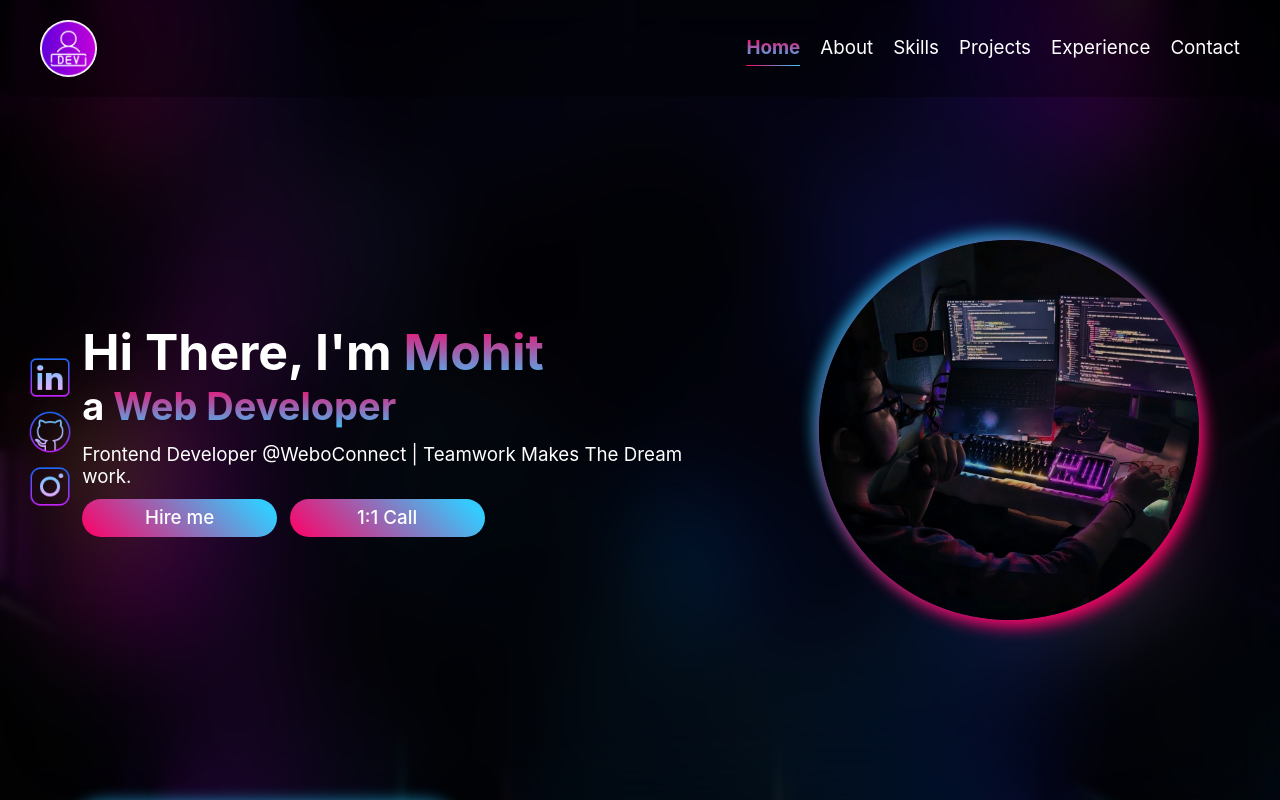
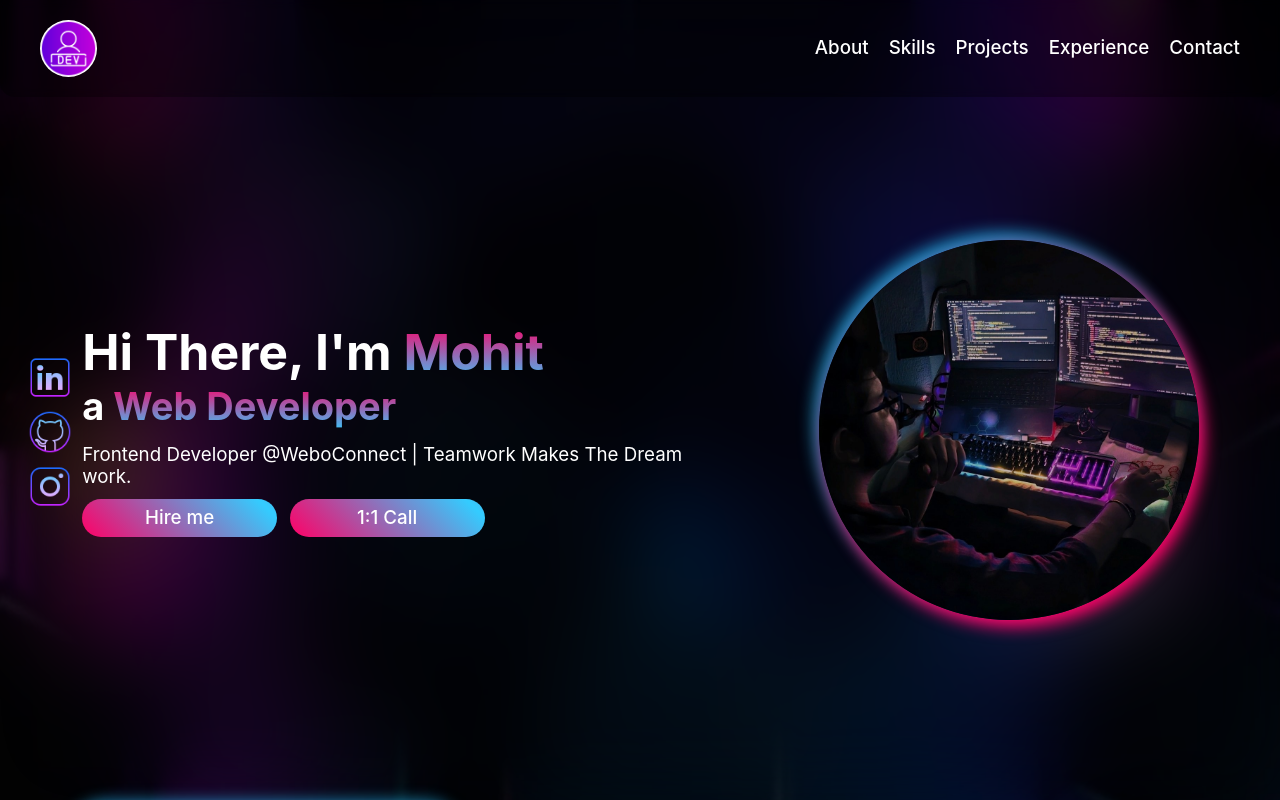
Before and after one commit to mohitanand744/React-Personal-Portfolio, a React (Vite) app: page / in a window 1280 px wide. Shown: the top 800 px of the page. Built offline with nearby package versions, Linux system fonts and the light colour scheme.

Commit message:
solved some minor problems

```diff
--- a/src/components/About/AboutMe.jsx
+++ b/src/components/About/AboutMe.jsx
@@ -16,7 +16,7 @@ const AboutMe = () => {
       <div className="col-span-5 p-2">
         <div data-aos="zoom-in" className="flex lg:justify-center items-center">
           <img
-            className="profileImageContainer text-center w-[25rem] md:w-[30rem] md:h-[40rem] lg:w-[40rem] lg:h-[50rem] rounded-[4rem] object-cover"
+            className="profileImageContainer text-center w-[20rem] md:w-[30rem] md:h-[40rem] lg:w-[40rem] lg:h-[50rem] rounded-[4rem] object-cover"
             src="/p2.jpg"
             alt=""
           />
--- a/src/components/common/Nav/Nav.jsx
+++ b/src/components/common/Nav/Nav.jsx
@@ -10,7 +10,7 @@ const Nav = () => {
 
   const scrollToSection = (id) => {
     const section = document.getElementById(id);
-    const yOffset = -230; // Height of the navbar
+    const yOffset = -150; // Height of the navbar
     const y =
       section.getBoundingClientRect().top + window.pageYOffset + yOffset;
 
@@ -24,23 +24,13 @@ const Nav = () => {
       </div>
 
       <nav
-        className="hidden sm:flex gap-8 text-xl md:text-3xl"
+        className="hidden sm:flex gap-8 text-xl md:text-3xl font-medium"
         data-aos="fade-left"
       >
         <p
           onClick={() => {
-            setActive("Home");
-            scrollToSection("Home");
-          }}
-          className={`cursor-pointer navlinks ${
-            active === "Home" ? "active" : ""
-          }`}
-        >
-          Home
-        </p>
-        <p
-          onClick={() => {
             setActive("About");
+            setToggle(false);
             scrollToSection("About");
           }}
           className={`cursor-pointer navlinks ${
@@ -52,6 +42,7 @@ const Nav = () => {
         <p
           onClick={() => {
             setActive("Skills");
+            setToggle(false);
             scrollToSection("Skills");
           }}
           className={`cursor-pointer navlinks ${
@@ -63,6 +54,7 @@ const Nav = () => {
         <p
           onClick={() => {
             setActive("Projects");
+            setToggle(false);
             scrollToSection("Projects");
           }}
           className={`cursor-pointer navlinks ${
@@ -74,6 +66,7 @@ const Nav = () => {
         <p
           onClick={() => {
             setActive("Experience");
+            setToggle(false);
             scrollToSection("Experience");
           }}
           className={`cursor-pointer navlinks ${
@@ -85,6 +78,7 @@ const Nav = () => {
         <p
           onClick={() => {
             setActive("Contact");
+            setToggle(false);
             scrollToSection("Contact");
           }}
           className={`cursor-pointer navlinks ${
@@ -115,18 +109,8 @@ const Nav = () => {
       >
         <p
           onClick={() => {
-            setActive("Home");
-            scrollToSection("Home");
-          }}
-          className={`cursor-pointer w-[13rem] text-center navlinks ${
-            active === "Home" ? "active" : ""
-          }`}
-        >
-          Home
-        </p>
-        <p
-          onClick={() => {
             setActive("About");
+            setToggle(false);
             scrollToSection("About");
           }}
           className={`cursor-pointer w-[13rem] text-center navlinks ${
@@ -138,6 +122,7 @@ const Nav = () => {
         <p
           onClick={() => {
             setActive("Skills");
+            setToggle(false);
             scrollToSection("Skills");
           }}
           className={`cursor-pointer w-[13rem] text-center navlinks ${
@@ -149,6 +134,7 @@ const Nav = () => {
         <p
           onClick={() => {
             setActive("Projects");
+            setToggle(false);
             scrollToSection("Projects");
           }}
           className={`cursor-pointer w-[13rem] text-center navlinks ${
@@ -160,6 +146,7 @@ const Nav = () => {
         <p
           onClick={() => {
             setActive("Experience");
+            setToggle(false);
             scrollToSection("Experience");
           }}
           className={`cursor-pointer w-[13rem] text-center navlinks ${
@@ -171,6 +158,7 @@ const Nav = () => {
         <p
           onClick={() => {
             setActive("Contact");
+            setToggle(false);
             scrollToSection("Contact");
           }}
           className={`cursor-pointer w-[13rem] text-center navlinks ${
```
Also changed, not shown: public/ar.png (added).
